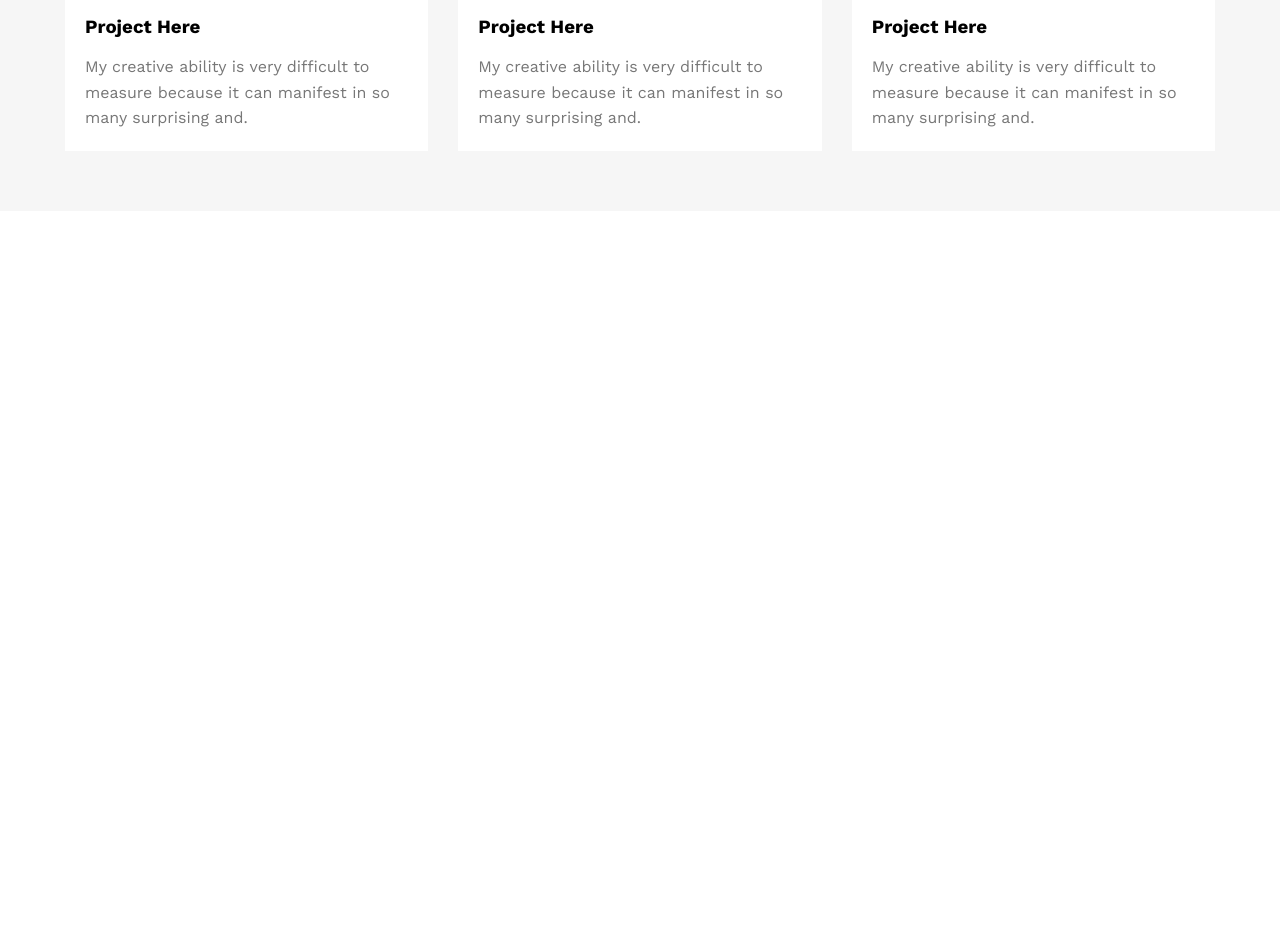
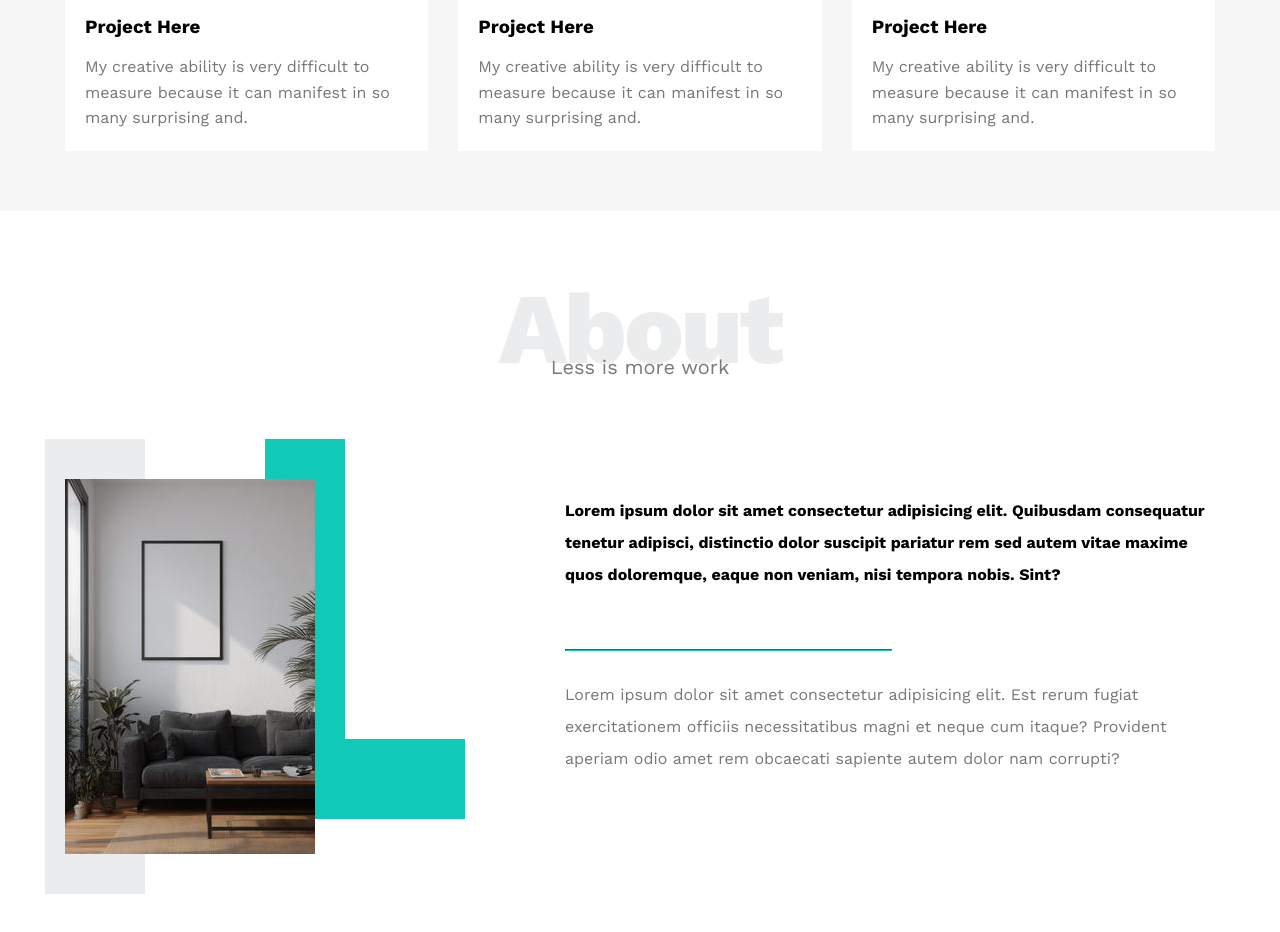
Before and after one commit to ibrahimmibrahim2009-ui/Leon-Template-I, a plain HTML site: page index.html in a window 1280 px wide. Shown: the part 2559-3491 px from the top of the page. Before the commit the page ends 2830 px from the top, so only its background shows below. Drawn offline with nearby package versions, Linux system fonts and the light colour scheme; a web font is replaced by a local one.

Commit message:
Ending the About section, which contains an image and text section. The image is has before and after Pseudo Element designs, making it looks perfect. The text section includes 2 paragraphs and an hr. In addition, responsivity is taken in consideration in this design.

```diff
--- a/Css/style.css
+++ b/Css/style.css
@@ -289,6 +289,11 @@ header .links ul li:not(:last-child) a {
 .portfolio .portfolio-content .card  {
   background-color: white;
 }
+@media (max-width: 1199px) {
+  .portfolio .portfolio-content .card {
+    text-align: center;
+  }
+}
 .portfolio .portfolio-content .card img {
   max-width: 100%;
   height: 250px;
@@ -304,6 +309,83 @@ header .links ul li:not(:last-child) a {
   line-height: 1.6;
   color: #777;
 }
+/* End portfolio */
+/* Start about */
+.about {
+  padding-top: var(--section-padding);
+  padding-bottom: var(--section-padding);
+  background-color: white;
+}
+.about .about-content {
+  display: flex;
+  flex-wrap: wrap;
+  justify-content: space-between;
+  margin-top: 100px;
+}
+@media (max-width: 991px) {
+  .about .about-content {
+    text-align: center;
+    flex-direction: column;
+  }
+}
+.about .about-content .image {
+  width: 250px;
+  height: 375px;
+  position: relative;
+  z-index: 3
+}
+@media (max-width: 991px) {
+  .about .about-content .image {
+    margin: 0 auto 60px
+  }
+}
+.about .about-content .image::before {
+  content: "";
+  position: absolute;
+  left: -20px;
+  top: -40px;
+  height: calc(100% + 80px);
+  width: 100px;
+  background-color: #ebeced;;
+  z-index: -1;
+
+}
+.about .about-content .image::after {
+    content: "";
+    position: absolute;
+    width: 120px;
+    height: 300px;
+    border-bottom: 80px solid var(--main-color);
+    border-left: 80px solid var(--main-color);
+    top: -40px;
+    right: -150px;
+    z-index: -1;
+}
+@media (max-width: 991px) {
+  .about .about-content .image::before,
+  .about .about-content .image::after {
+    display: none;
+  }
+}
+.about .about-content .text {
+  flex-basis: calc(100% - 500px);
+}
+.about .about-content .text p {
+  line-height: 2;
+}
+.about .about-content .text p:first-of-type {
+  font-weight: bold;
+  margin-bottom: 50px;
+}
+.about .about-content .text hr {
+  width: 50%;
+  display: inline-block;
+  border-color: var(--main-color);
+}
+.about .about-content .text p:last-of-type {
+  color: #777
+}
 
 
-/* End portfolio */
+
+/* End about */
--- a/index.html
+++ b/index.html
@@ -122,30 +122,47 @@
       <p>If you do it right, it will last forever</p>
       <div class="portfolio-content">
         <div class="card">
-          <img src="Images/assets/card-1.jpg" alt="">
+          <div class="image"><img src="Images/assets/card-1.jpg" alt=""></div>
           <div class="info">
             <h3>Project Here</h3>
             <p>My creative ability is very difficult to measure because it can manifest in so many surprising and.</p>
           </div>
         </div>
         <div class="card">
-          <img src="Images/assets/card-2.jpg" alt="">
+          <div class="image"><img src="Images/assets/card-2.jpg" alt=""></div>
           <div class="info">
             <h3>Project Here</h3>
             <p>My creative ability is very difficult to measure because it can manifest in so many surprising and.</p>
           </div>
         </div>
         <div class="card">
-          <img src="Images/assets/card-3.jpg" alt="">
+          <div class="image"><img src="Images/assets/card-3.jpg" alt=""></div>
           <div class="info">
             <h3>Project Here</h3>
             <p>My creative ability is very difficult to measure because it can manifest in so many surprising and.</p>
           </div>
         </div>
-
       </div>
-
+    </div>
   </div>
   <!-- End portfolio -->
+  <!-- Start about -->
+  <div class="about">
+    <div class="container">
+      <h2 class="special-heading">About</h2>
+      <p>Less is more work</p>
+      <div class="about-content">
+        <div class="image">
+          <img src="Images/assets/about.jpg" alt="">
+        </div>
+        <div class="text">
+          <p>Lorem ipsum dolor sit amet consectetur adipisicing elit. Quibusdam consequatur tenetur adipisci, distinctio dolor suscipit pariatur rem sed autem vitae maxime quos doloremque, eaque non veniam, nisi tempora nobis. Sint?</p>
+          <hr>
+          <p>Lorem ipsum dolor sit amet consectetur adipisicing elit. Est rerum fugiat exercitationem officiis necessitatibus magni et neque cum itaque? Provident aperiam odio amet rem obcaecati sapiente autem dolor nam corrupti?</p>
+        </div>
+      </div>
+    </div>
+  </div>
+  <!-- End about -->
 </body>
 </html>
```
Also changed, not shown: Images/assets/about.jpg (added).
